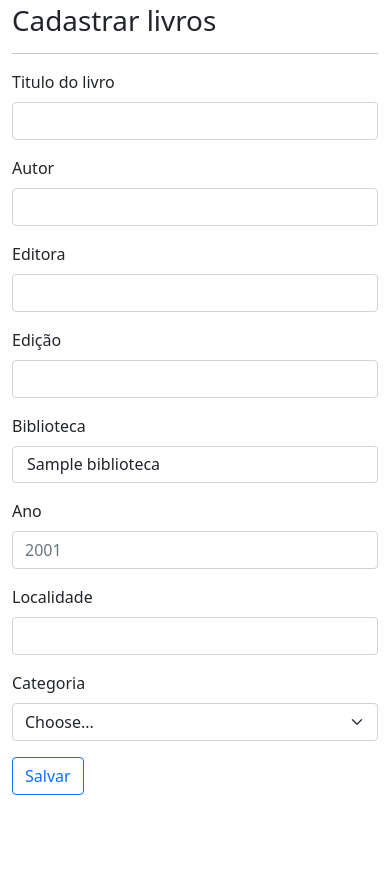
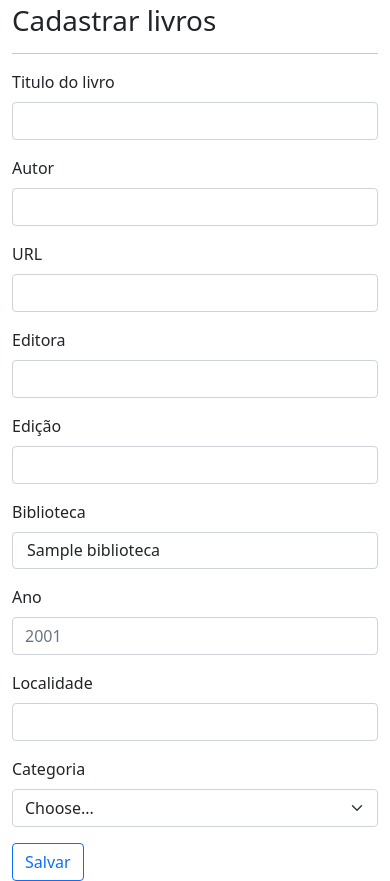
Before and after one commit to leltonborges/Biblioteca, a PHP site: page /index.php?page=livro-cadastrar in a window 390 px wide. Shown: the part 56-937 px from the top of the page. Before the commit the page ends 851 px from the top, so only its background shows below. Run offline with PHP 8.4, Linux system fonts and the light colour scheme; tables that the repository leaves empty or names only in its code hold one stand-in row (values such as "Sample post"); some libraries are stand-ins or nearby versions.

Commit message:
update livro

```diff
--- a/pages/livro-cadastrar.php
+++ b/pages/livro-cadastrar.php
@@ -12,13 +12,17 @@
     <hr/>
     <form class="row g-3" method="POST" action="?page=livro-salvar">
         <input type="hidden" name="acao" value="cadastrar">
-        <div class="col-md-6">
+        <div class="col-md-4">
             <label for="titulo" class="form-label">Titulo do livro</label>
             <input type="text" class="form-control" id="titulo" name="titulo" required>
         </div>
-        <div class="col-md-6">
+        <div class="col-md-4">
             <label for="autor" class="form-label">Autor</label>
             <input type="text" class="form-control" id="autor" name="autor" required>
+        </div>
+        <div class="col-md-4">
+            <label for="url" class="form-label">URL</label>
+            <input type="text" class="form-control" id="url" name="url" required>
         </div>
         <div class="col-md-4">
             <label for="editora" class="form-label">Editora</label>
```
Also changed, not shown: pages/livro-editar.php (+17 -11 lines), pages/livro-salvar.php (+5 -4 lines).
